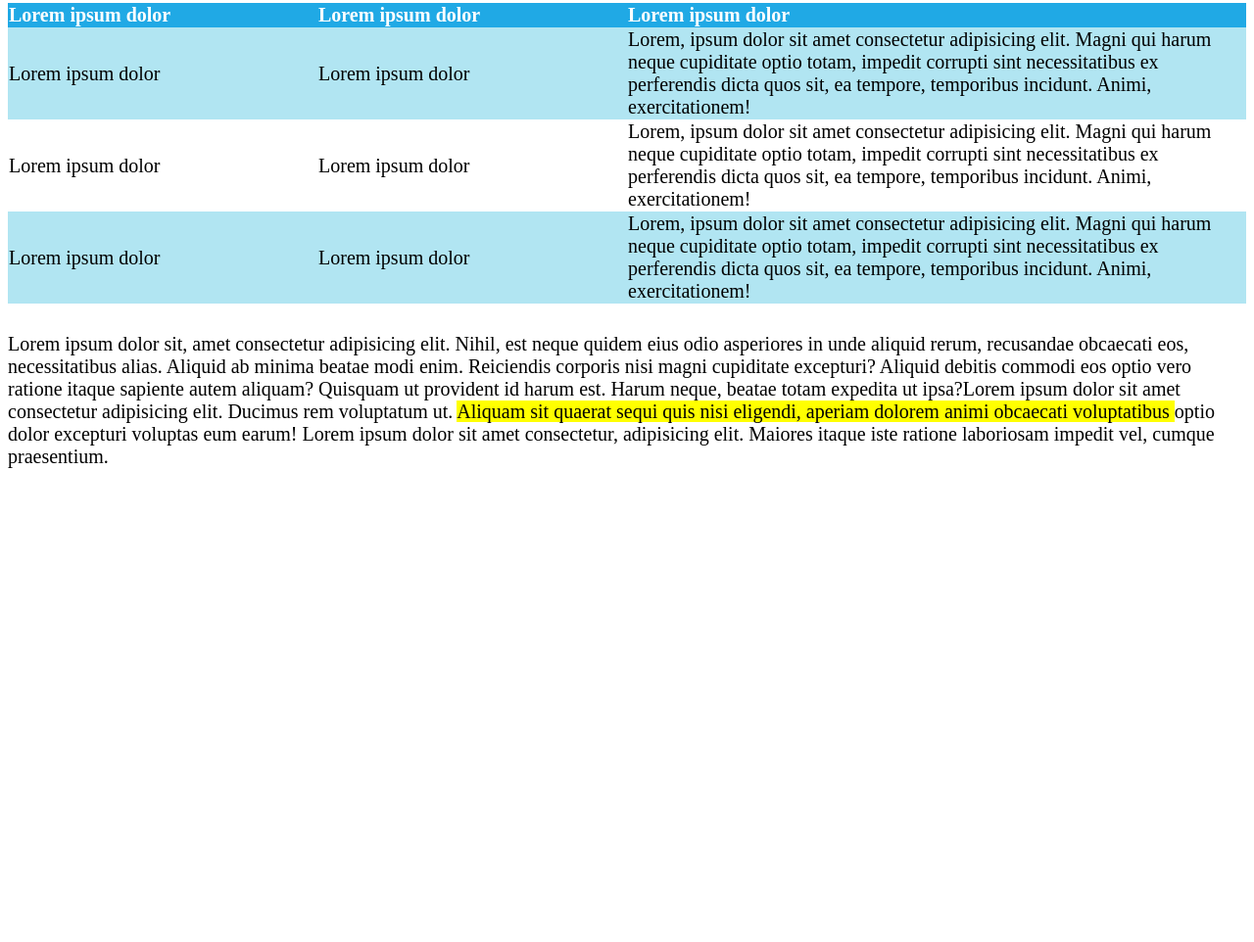
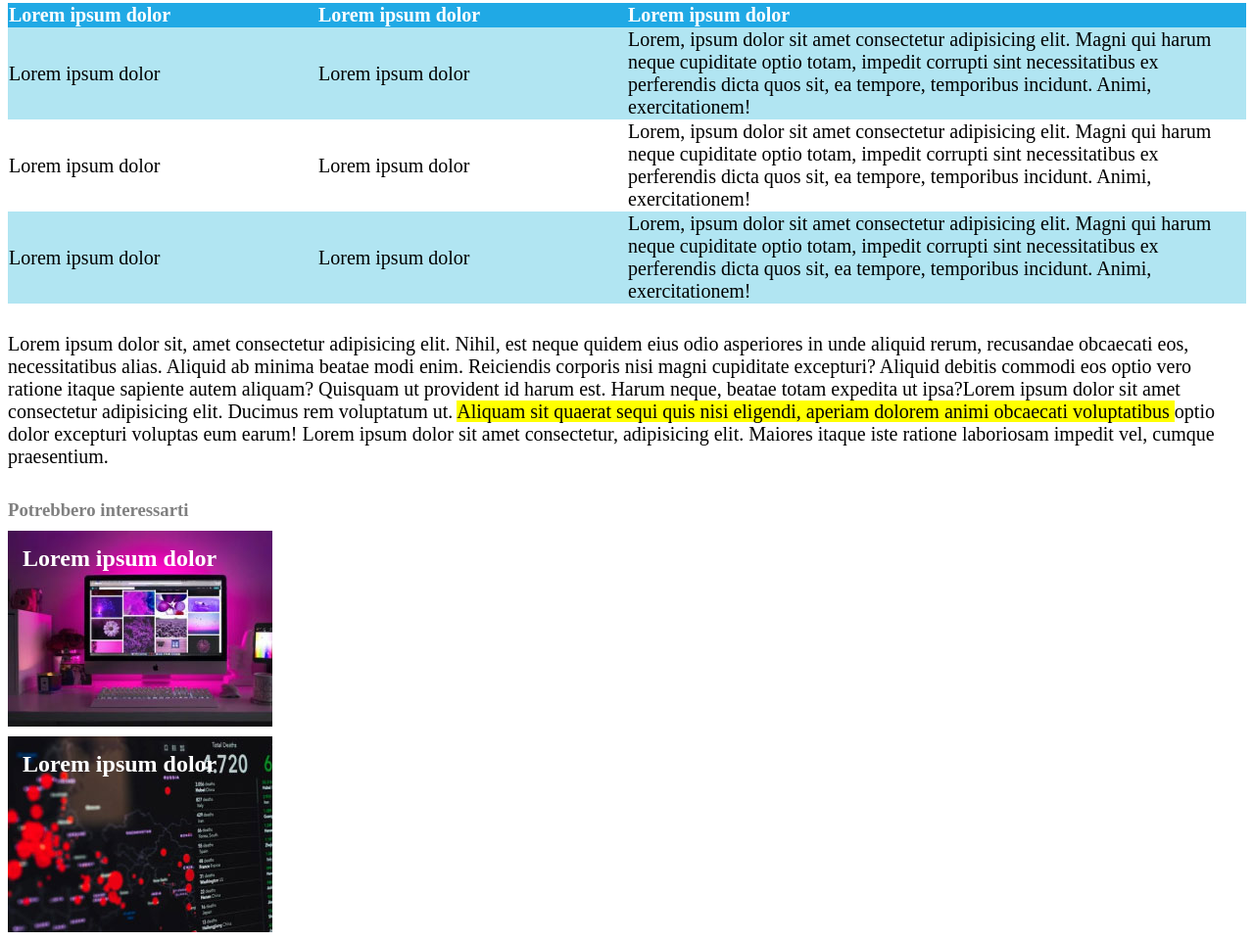
Before and after one commit to riccardo-giuri/html-css-booleaner, a plain HTML site: page index.html in a window 1280 px wide. Shown: the part 1334-2296 px from the top of the page at 98% size. Before the commit the page ends 1820 px from the top, so only its background shows below. Drawn offline with Linux system fonts and the light colour scheme.

Commit message:
footer with images added and title

```diff
--- a/css/style.css
+++ b/css/style.css
@@ -12,6 +12,8 @@
 
 #logo-img{
     width: 16%;
+    padding-top: 74px;
+    padding-left: 8px;
 }
 
 .title-container{
@@ -36,6 +38,8 @@ h1{
     font-size: 15px;
 }
 
+
+/* Main Style */
 main{
     margin: 8px 8px;
     font-size: 20px;
@@ -84,3 +88,36 @@ tbody{
 .highlight{
     background-color: yellow;
 }
+
+/* Footer style */
+footer{
+    margin: 8px 8px;
+    font-size: 16px;
+}
+
+h3{
+    color: grey;
+    margin-top: 32px;
+}
+
+.footer-image1{
+    color: white;
+    font-size: 24px;
+    font-weight: bold;
+    padding: 15px;
+    background-image: url("../img/monitor.jpg");
+    width: 270px;
+    height: 200px;
+    margin: 10px 0px;
+}
+
+.footer-image2{
+    color: white;
+    font-size: 24px;
+    font-weight: bold;
+    padding: 15px;
+    background-image: url("../img/graph.jpg");
+    width: 270px;
+    height: 200px;
+    margin: 10px 0px;
+}
--- a/index.html
+++ b/index.html
@@ -27,6 +27,7 @@
         </header>
 
         <main>
+            <!-- immagini -->
             <figure>
                 <img id="tim-image1" src="img/tim-1.jpg" alt="image of Tim Berners-Lee">
                 <img id="tim-image2" src="img/tim-2.jpg" alt="image of Tim Berners-Lee">
@@ -36,6 +37,7 @@
                 </div>
             </figure>
 
+            <!-- paragrafo 1 -->
             <p id="paragraph-1">
             Lorem ipsum dolor sit amet, consectetur adipisicing elit. Possimus, id? Cumque suscipit, quasi rerum nisi maiores qui quo. Voluptatibus molestiae facilis similique optio, quis odit quasi voluptates perspiciatis sunt eos.
             Hic exercitationem veniam enim. Cumque,
@@ -47,12 +49,14 @@
             Consequatur reprehenderit suscipit repudiandae quis ratione possimus ipsa laborum ad dolor debitis! Molestiae distinctio vitae laborum nesciunt nobis beatae, pariatur quis, fugit quisquam corporis impedit provident accusamus, quae nulla incidunt!
             </p>
 
+            <!-- lista -->
             <ul id="list">
                 <li>Lorem ipsum dolor sit, amet consectetur adipisicing elit. Voluptates, esse quidem, illum delectus, eveniet quod sit consequatur ipsum officia vel perferendis omnis quisquam facilis repellat optio minima quis harum praesentium.</li>
                 <li>Lorem ipsum dolor sit amet consectetur adipisicing elit. Dolor illo amet ea mollitia officia nobis quae at aliquid! Sapiente ipsum aliquam natus, deleniti enim recusandae facere alias iste doloribus magnam.</li>
                 <li>Lorem ipsum dolor sit amet consectetur, adipisicing elit. Officia dolores eius itaque praesentium. Quam unde voluptas similique magni doloremque doloribus dolore distinctio nobis, vitae inventore voluptates ratione molestias repellendus commodi!</li>
             </ul>
 
+            <!-- tabella -->
             <table>
                 <thead class="table-head">
                     <tr>
@@ -83,6 +87,7 @@
                 </tbody>
             </table>
 
+            <!-- secondo paragrafo -->
             <p>
             Lorem ipsum dolor sit, amet consectetur adipisicing elit. Nihil, est neque quidem eius odio asperiores in unde aliquid rerum, recusandae obcaecati eos, necessitatibus alias. Aliquid ab minima beatae modi enim.
             Reiciendis corporis nisi magni cupiditate excepturi? Aliquid debitis commodi eos optio vero ratione itaque sapiente autem aliquam? Quisquam ut provident id harum est. Harum neque, beatae totam expedita ut ipsa?Lorem ipsum dolor sit amet consectetur adipisicing elit. Ducimus rem voluptatum ut.
@@ -92,17 +97,15 @@
             optio dolor excepturi voluptas eum earum!
             Lorem ipsum dolor sit amet consectetur, adipisicing elit. Maiores itaque iste ratione laboriosam impedit vel, cumque praesentium.
             </p>
-
-
         </main>
 
         <footer>
-            <h4></h4>
-            <div>
-
+            <h3>Potrebbero interessarti</h3>
+            <div class="footer-image1">
+                Lorem ipsum dolor
             </div>
-            <div>
-
+            <div class="footer-image2">
+                Lorem ipsum dolor
             </div>
         </footer>
     </body>
```
